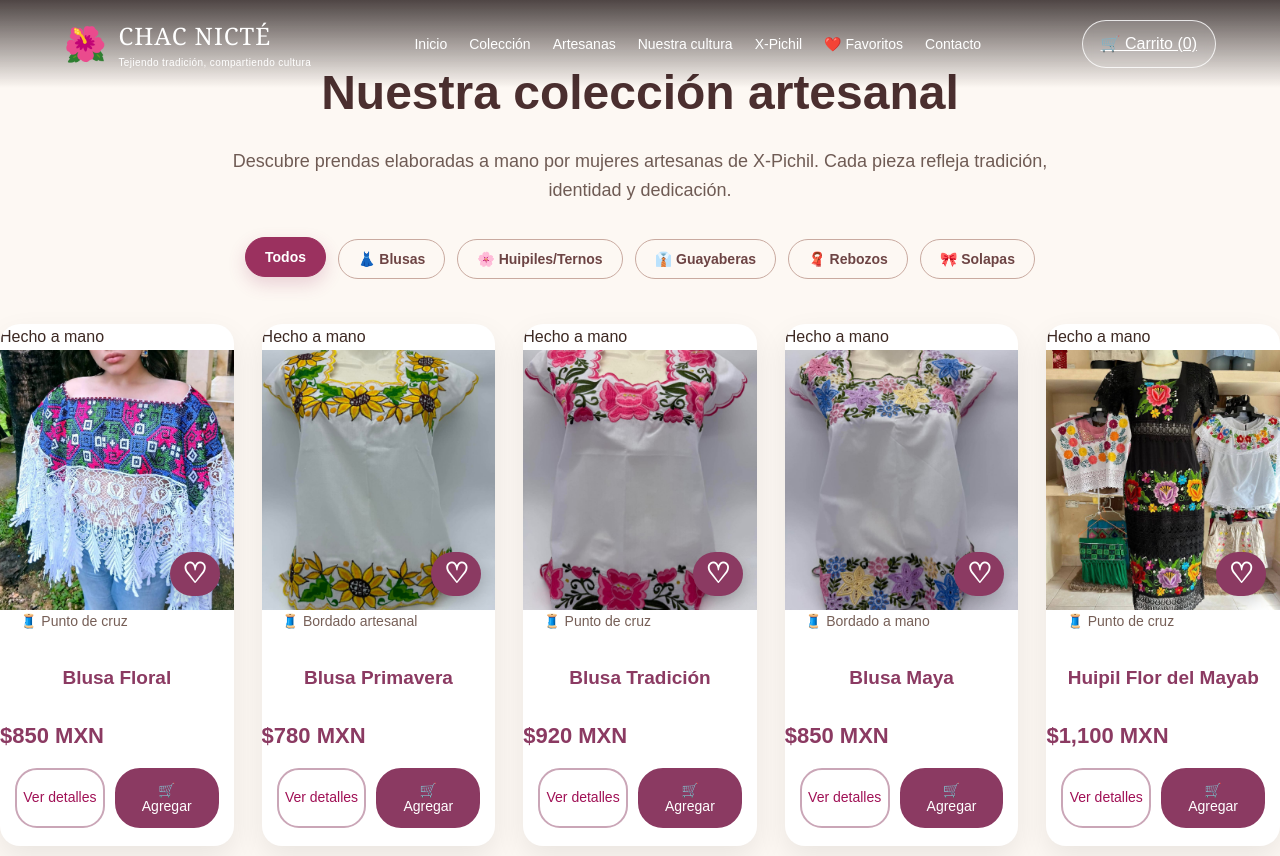
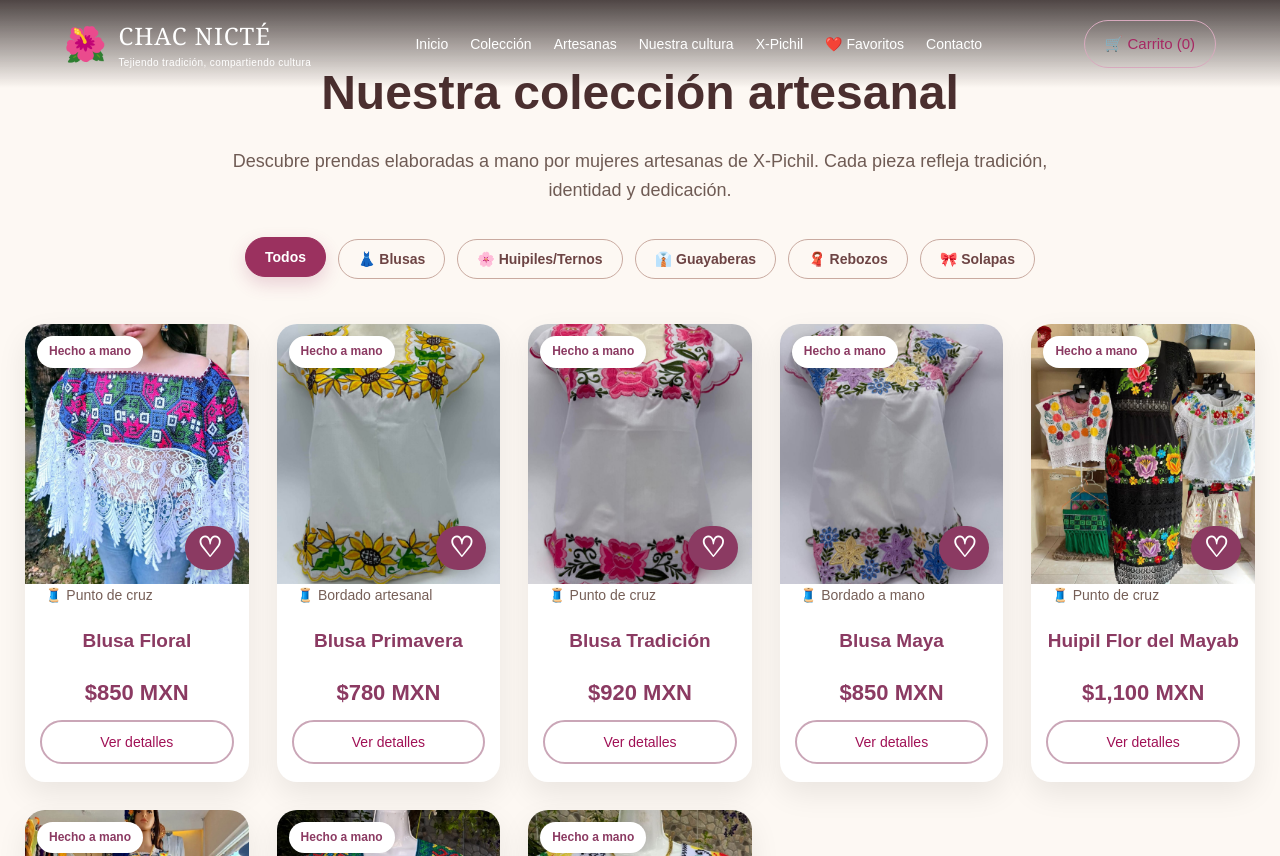
Before and after one commit to Yuridia-May/chac-nicte, a plain HTML site: page paginas/coleccion.html in a window 1280 px wide. Shown: the top 856 px of the page. Drawn offline with Linux system fonts and the light colour scheme.

Commit message:
Mejora coleccion carrito y estilos

```diff
--- a/css/estilos.css
+++ b/css/estilos.css
@@ -122,11 +122,11 @@ CONFIGURACIÓN GENERAL
 .carrito {
     flex-shrink: 0;
 
-    border: 1px solid rgba(255, 255, 255, 0.8);
+    border: 1px solid #d7a9bd;
     border-radius: 25px;
 
-    background-color: rgba(255, 255, 255, 0.12);
-    color: #ffffff;
+    background: transparent;
+    color: #a72863;
 
     padding: 10px 18px;
 
@@ -139,10 +139,30 @@ CONFIGURACIÓN GENERAL
 }
 
 .carrito:hover {
-    background-color: #e91e63;
+    background-color: #ef527c;
     transform: translateY(-2px);
 }
-
+/* CARRITO - COLECCIÓN */
+.carrito-coleccion {
+    padding: 11px 20px;
+    border: 1px solid #d7a9bd;
+    border-radius: 25px;
+
+    color: #a72863;
+    text-decoration: none;
+    white-space: nowrap;
+
+    font-weight: 500;
+    font-size: 15px;
+    display: inline-flex;
+    align-items: center;
+    gap: 6px;
+}
+
+.carrito-coleccion:hover {
+    color: #a72863;
+    text-decoration: none;
+}
 
 /* ==========================================
    PORTADA PRINCIPAL
@@ -363,7 +383,7 @@ CONFIGURACIÓN GENERAL
   ========================================== */
 
   .presentacion {
-  padding: 100px 15%;
+  padding: 30px 15%;
 
 
   background-color: #f3e5df;
@@ -444,7 +464,8 @@ CONFIGURACIÓN GENERAL
     max-width:1600px;
 
     margin:auto;
-
+padding: 0 25px;
+box-sizing: border-box;
     display:grid;
 
     grid-template-columns:repeat(5,1fr);
@@ -502,7 +523,7 @@ CONFIGURACIÓN GENERAL
   /* NOMBRE */
 
   .producto h3 {
-  margin: 20px 15px 10px;
+  margin: 8px 15px 6px;
 
 
   font-size: 19px;
@@ -529,7 +550,7 @@ CONFIGURACIÓN GENERAL
 
   .precio {
   display: block;
-
+  text-align: center;
 
   margin: 20px;
 
@@ -1038,13 +1059,33 @@ CONFIGURACIÓN GENERAL
 
 
   }
+  .producto-imagen {
+    position: relative;
+}
+
+.etiqueta-artesanal {
+    position: absolute;
+    top: 12px;
+    left: 12px;
+    z-index: 2;
+
+    background-color: #ffffff;
+    color: #8b3a62;
+    padding: 6px 12px;
+    border-radius: 20px;
+
+    font-size: 12px;
+    font-weight: bold;
+    box-shadow: 0 3px 10px rgba(0, 0, 0, 0.15);
+}
   /* ===== ACCIONES DE PRODUCTO - ESCRITORIO ===== */
 
 .producto-acciones {
     display: grid;
-    grid-template-columns: 1fr 1fr;
+    grid-template-columns: 1fr;
     gap: 10px;
     padding: 0 15px 18px;
+    justify-items: center;
 }
 
 .boton-detalles,
@@ -1270,7 +1311,7 @@ CONFIGURACIÓN GENERAL
 }
 
 .producto-tecnica {
-    margin-bottom: 10px;
+    margin-bottom: 4px;
     font-size: 14px;
     font-weight: bold;
 }
@@ -2779,7 +2820,8 @@ font-size:36px;
 .foto-artesanas img{
 
     width:100%;
-
+    height: 380px;
+    object-fit: cover;
     display:block;
 
 }
@@ -2787,7 +2829,7 @@ font-size:36px;
 
     text-align:center;
 
-    margin-bottom:35px;
+    margin-bottom:25px;
 
     color:#7b6a66;
 
@@ -3037,8 +3079,8 @@ font-size:26px;
 }
 
 .precio {
-    margin-top: 14px;
-    margin-bottom: 14px;
+    margin-top: 0px;
+    margin-bottom: 10px;
 }
 /* Ajuste final del botón Agregar */
 .boton-agregar {
@@ -3256,13 +3298,13 @@ font-size:26px;
     margin: 0;
     white-space: nowrap;
 
-    color: #ffffff;
+    color: #a72863;
     text-decoration: none;
     font-size: 14px;
 
     padding: 9px 14px;
-    border: 1px solid rgba(255, 255, 255, 0.65);
-    border-radius: 22px;
+    border: 1px solid #d7a9bd;
+    border-radius: 25px;
     background: rgba(255, 255, 255, 0.10);
 }
 
--- a/js/coleccion.js
+++ b/js/coleccion.js
@@ -2,7 +2,7 @@ const contenedor =
     document.getElementById("contenedor-productos");
 
 const botonCarritoPrincipal =
-    document.querySelector(".carrito");
+    document.querySelector(".carrito-coleccion");
 
 let carrito =
     JSON.parse(localStorage.getItem("carritoChacNicte")) || [];
@@ -84,13 +84,7 @@ function mostrarProductos(listaProductos) {
                     >
                         Ver detalles
                     </a>
-<button
-    type="button"
-    class="boton-agregar"
-    data-id="${producto.id}"
->
-    🛒 Agregar
-</button>
+
                 </div>
 
             </div>
@@ -244,7 +238,6 @@ function actualizarContadorCarrito() {
         `🛒 Carrito (${cantidadTotal})`;
 }
 
-
 /* =========================================
    INICIAR
 ========================================= */
--- a/js/script.js
+++ b/js/script.js
@@ -311,7 +311,7 @@ function actualizarContadorCarrito() {
         JSON.parse(localStorage.getItem("carritoChacNicte")) || [];
 
     const cantidadTotal = carrito.reduce(
-        (total, producto) => total + producto.cantidad,
+        (total, producto) => total + (producto.cantidad || 1),
         0
     );
 console.log("Cantidad del carrito:", cantidadTotal);
--- a/paginas/coleccion.html
+++ b/paginas/coleccion.html
@@ -49,12 +49,8 @@
 
 </nav>
 
-    <a
-    href="carrito.html"
-    class="carrito"
-    aria-label="Abrir carrito de compras"
->
-    🛒 Carrito (0)
+    <a href="carrito.html" class="carrito-coleccion">
+    🛒 Carrito (<span id="contador-carrito">0</span>)
 </a>
 
 </header>
```
Also changed, not shown: index.html (+11 -10 lines).
